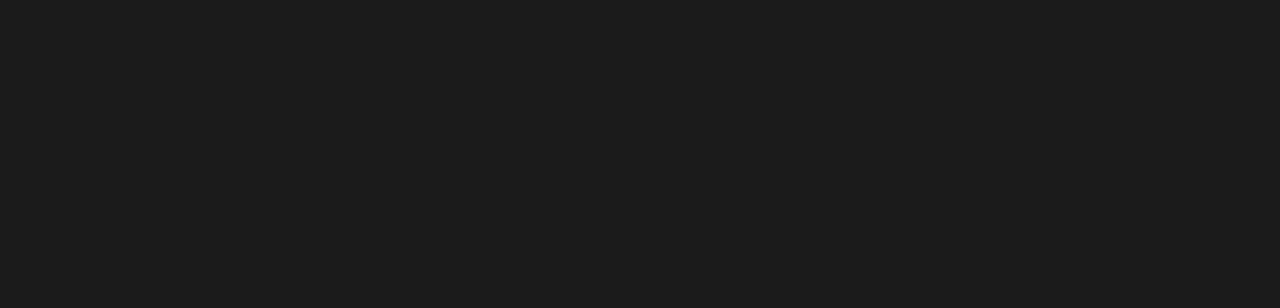
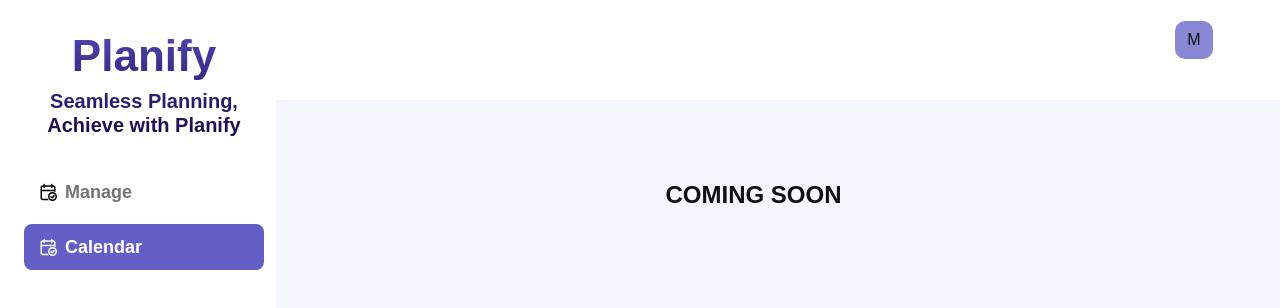
Before and after one commit to Mann-tech13/task-manager-app-frontend, a React (Create React App) app: page /calendar in a window 1280 px wide. Before the commit this address had no page. Shown: the top 308 px of the page. Built offline with nearby package versions, Linux system fonts and the light colour scheme.

Commit message:
Feature init

```diff
--- a/package.json
+++ b/package.json
@@ -8,7 +8,9 @@
     "@testing-library/user-event": "^13.5.0",
     "axios": "^1.4.0",
     "formik": "^2.4.2",
+    "moment": "^2.29.4",
     "react": "^18.2.0",
+    "react-big-calendar": "^1.8.1",
     "react-dom": "^18.2.0",
     "react-loading-skeleton": "^3.3.1",
     "react-router-dom": "^6.13.0",
--- a/src/App.js
+++ b/src/App.js
@@ -2,12 +2,14 @@
 import { BrowserRouter as Router, Routes, Route } from 'react-router-dom';
 import './App.css';
 import TaskBoard from "./pages/TaskBoard"
+import Calendar from './pages/Calendar';
 
 function App() {
   return (
     <Router>
       <Routes>
         <Route exact path="/" element={<TaskBoard/>}/>
+        <Route exact path="/calendar" element={<Calendar/>}/>
       </Routes>
     </Router>
 
--- a/src/apis/TaskPlaning/TaskAPI.jsx
+++ b/src/apis/TaskPlaning/TaskAPI.jsx
@@ -1,7 +1,6 @@
 import axios from "axios";
 
 export const getAllTasksAPI = async () => {
-  console.log(process.env.REACT_APP_API);
   try {
     const response = await axios.get(process.env.REACT_APP_API + `t/getTasks`);
     return response;
--- a/src/components/Sidebar/Sidebar.jsx
+++ b/src/components/Sidebar/Sidebar.jsx
@@ -10,7 +10,11 @@
   const [activeHeader, setActiveHeader] = useState("");
 
   useEffect(() => {
-    setActiveHeader(window.location.pathname.split("/")[1]);
+    if (window.location.pathname.split("/")[1] === "") {
+      setActiveHeader("/");
+    } else {
+      setActiveHeader(window.location.pathname.split("/")[1]);
+    }
   }, []);
   useEffect(() => {
     window.addEventListener("resize", handleWindowSizeChange);
@@ -30,7 +34,7 @@
   return (
     <div className="dark:bg-primary bg-lightPrimary h-screen sm:pt-[23px] pt-[13px] flex flex-col gap-8  pl-[20px] pr-[15px]  sm:pl-6 sm:pr-3 ">
       <div
-        className="mx-5 cursor-pointer text-center hidden sm:block heading text-textDark"
+        className="mx-5 cursor-pointer text-center hidden xl:block heading text-textDark"
         onClick={() => {
           navigate("/");
         }}
@@ -46,13 +50,9 @@
           return (
             <li key={i} className="cursor-pointer">
               <Link to={sidebarOptions.route}>
-                {console.log(activeHeader)}
                 <div
                   className={`text-18-600 flex gap-2 items-center px-[15px] py-3 rounded-lg ${
-                    activeHeader === "" && sidebarOptions.route.includes("/")
-                      ? "dark:text-textSecondary text-textPrimary dark:bg-secondary bg-theme"
-                      : activeHeader &&
-                        sidebarOptions.route.includes(activeHeader)
+                    activeHeader && sidebarOptions.route === activeHeader
                       ? "dark:text-textSecondary text-textPrimary dark:bg-secondary bg-theme"
                       : "dark:text-textQuad text-textGreyLight"
                   }`}
@@ -63,10 +63,8 @@
                   <SidebarIcon
                     option={sidebarOptions.option}
                     fill={
-                      activeHeader === "" && sidebarOptions.route.includes("/")
-                        ? "#ffffff"
-                        : activeHeader &&
-                          sidebarOptions.route.includes(activeHeader)
+                      activeHeader &&
+                      sidebarOptions.route === activeHeader
                         ? "#ffffff"
                         : "#000000"
                     }
--- a/src/components/Sidebar/SidebarIcon.jsx
+++ b/src/components/Sidebar/SidebarIcon.jsx
@@ -16,6 +16,10 @@
       option: "Manage",
       icon: <ManageSVG fill={props.fill} />,
     },
+    {
+      option: "Calendar",
+      icon: <ManageSVG fill={props.fill} />
+    }
     // {
     //   option: "Applications",
     //   icon: <TalentLogo fill={props.fill} />,
--- a/src/components/Sidebar/SidebarMenu.jsx
+++ b/src/components/Sidebar/SidebarMenu.jsx
@@ -3,4 +3,8 @@
     option: "Manage",
     route: "/",
   },
+  {
+    option: "Calendar",
+    route: "calendar",
+  }
 ];
--- a/src/layout/Layout.jsx
+++ b/src/layout/Layout.jsx
@@ -12,13 +12,13 @@
   return (
     <div className="relative flex dark:bg-primary bg-layoutBackground">
 
-      <div className="h-fit max-h-screen min-w-[15%] hidden sm:block z-50 sticky top-0">
+      <div className="h-fit max-h-screen min-w-[15%] hidden xl:block z-50 sticky top-0">
         <Sidebar/>
       </div>
       <div className={`flex-1 h-fit flex flex-col`}>
         <Header toggleHamburger={toggleHamburger} isHamburger={isHamburger} />
         {isHamburger ? (
-          <div className="dark:bg-primary bg-lightPrimary block sm:hidden absolute w-full top-[60px] z-10 h-screen max-h-screen ">
+          <div className="dark:bg-primary bg-lightPrimary block xl:hidden absolute w-full top-[60px] z-10 h-screen max-h-screen ">
             <Sidebar toggleHamburger={toggleHamburger} />
           </div>
         ) : (
--- /dev/null
+++ b/src/pages/Calendar.jsx
@@ -0,0 +1,12 @@
+import React from "react";
+import Layout from "../layout/Layout";
+
+function Calendar() {
+  return (
+    <Layout>
+      <div className="text-textDark text-24-600 mx-auto mt-20 text-center">COMING SOON</div>
+    </Layout>
+  );
+}
+
+export default Calendar;
--- a/src/pages/TaskBoard.jsx
+++ b/src/pages/TaskBoard.jsx
@@ -31,7 +31,7 @@
   return (
     <>
       <Layout>
-        <div className="flex sm:flex-row flex-col gap-4 justify-between flex-wrap text-textDark mt-5 ">
+        <div className="flex sm:flex-row flex-col gap-4 xl:justify-between sm:justify-start flex-wrap text-textDark xl:mt-5 sm:mt-28 mt-5">
           <DataDisplay
             isType="OPEN"
             data={APIResponseData}
```
Also changed, not shown: src/components/Header/Header.jsx (+4 -12 lines), 1 other file (tests, documents, lock files or other folders).
